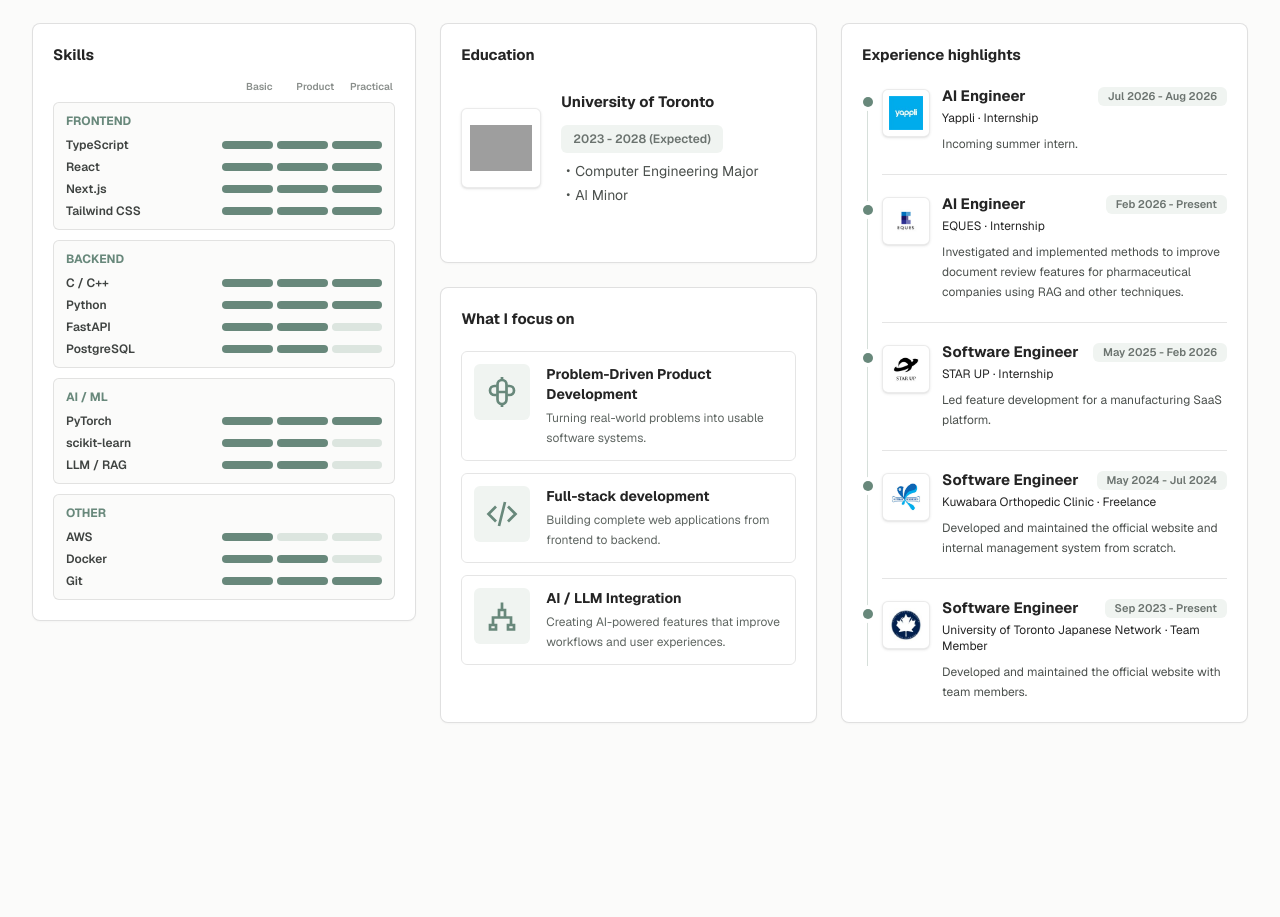
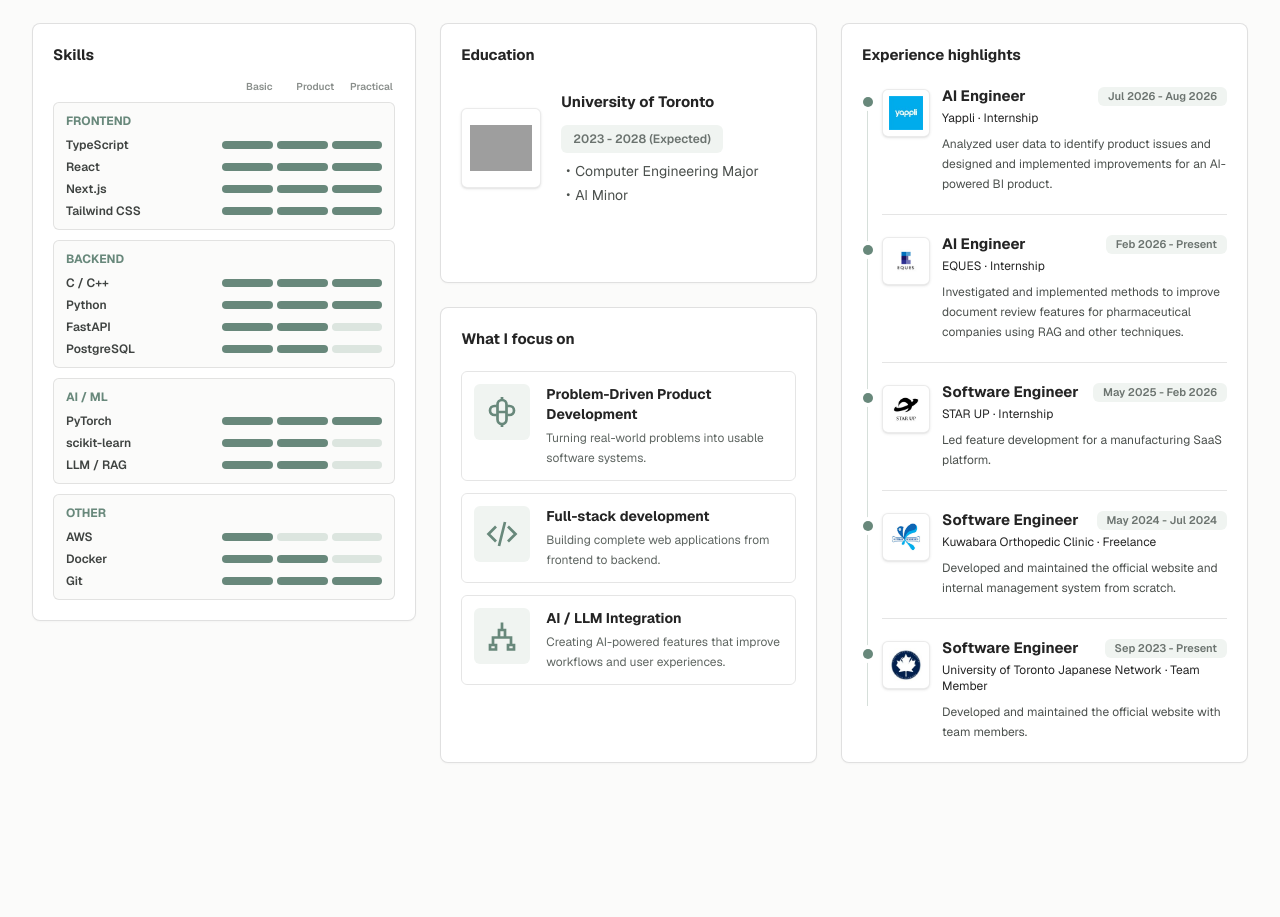
Before and after one commit to matsu641/my-portfolio, a Next.js app: page / in a window 1280 px wide. Shown: the part 945-1862 px from the top of the page. Built offline with nearby package versions, Linux system fonts and the light colour scheme; grey boxes are pictures that could not be loaded.

Commit message:
Update experience at Yappli

```diff
--- a/components/Overview.tsx
+++ b/components/Overview.tsx
@@ -88,7 +88,7 @@ const experiences = [
     role: "AI Engineer",
     type: "Internship",
     period: "Jul 2026 - Aug 2026",
-    description: { en: "Incoming summer intern.", ja: "一か月サマーインターン" },
+    description: { en: "Analyzed user data to identify product issues and designed and implemented improvements for an AI-powered BI product.", ja: "データ分析から課題設定、UI/UX設計、Frontend/Backend実装まで一貫してプロダクト改善を担当。" },
     logo: "/logo/yappli_logo.jpeg",
   },
   {
```
